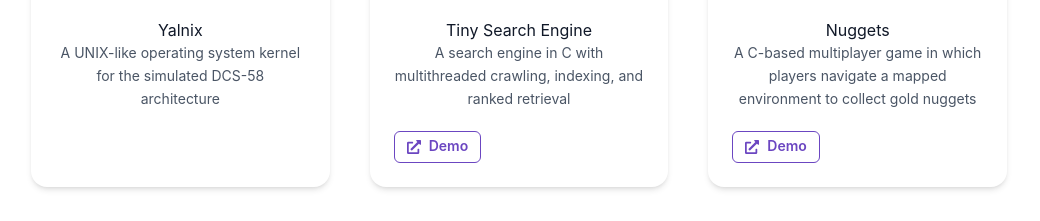
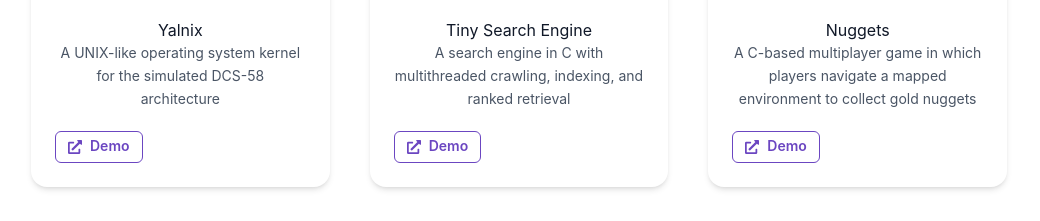
Before and after one commit to AhmedAlSunbati712/ahmed-alsunbati, a React (Vite) app: page / in a window 1280 px wide. Shown: the part 1160-1381 px from the top of the page, without its empty margins (121-1161 px from the left). Built offline with nearby package versions, Linux system fonts and the light colour scheme.

Commit message:
testing done

```diff
--- a/src/projects.js
+++ b/src/projects.js
@@ -8,7 +8,7 @@ const projects = [
     {
       title: "Yalnix",
       description: " A UNIX-like operating system kernel for the simulated DCS-58 architecture",
-      link: "",
+      link: "https://github.com/AhmedAlSunbati712/tiny-kernels",
       img: yalnix
     },
     {
```
Also changed, not shown: 4 other files (tests, documents, lock files or other folders).
